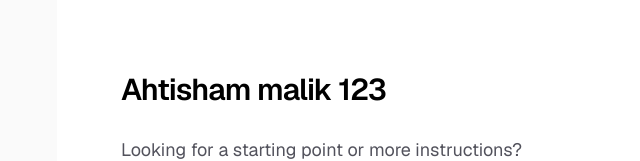
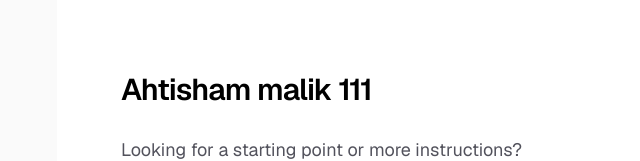
Before and after one commit to Shami-12/ci-cd-aws, a Next.js app: page / in a window 1280 px wide. Shown: the part 252-413 px from the top of the page, without its empty margins (199-839 px from the left). Built offline with nearby package versions, Linux system fonts and the light colour scheme.

Commit message:
ahtisham12

```diff
--- a/app/page.tsx
+++ b/app/page.tsx
@@ -14,7 +14,7 @@ export default function Home() {
         />
         <div className="flex flex-col items-center gap-6 text-center sm:items-start sm:text-left">
           <h1 className="max-w-xs text-3xl font-semibold leading-10 tracking-tight text-black dark:text-zinc-50">
-            Ahtisham malik 123
+            Ahtisham malik 111
           </h1>
           <p className="max-w-md text-lg leading-8 text-zinc-600 dark:text-zinc-400">
             Looking for a starting point or more instructions? Head over to{" "}
```
Also changed, not shown: 1 other file (tests, documents, lock files or other folders).
